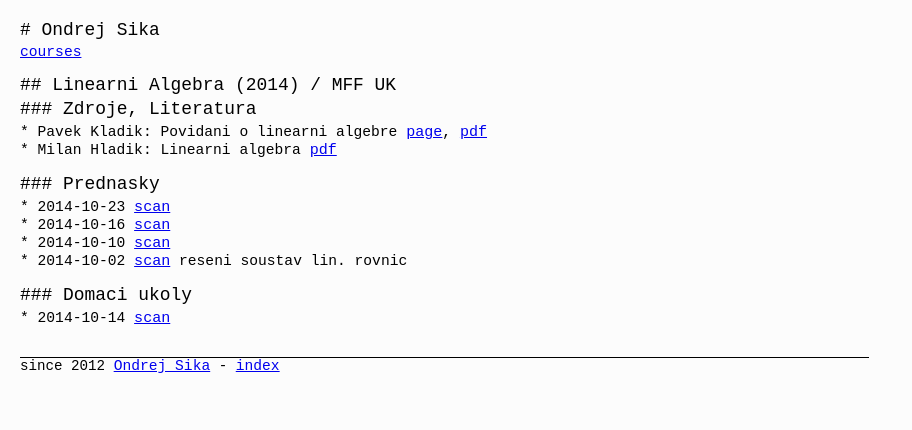
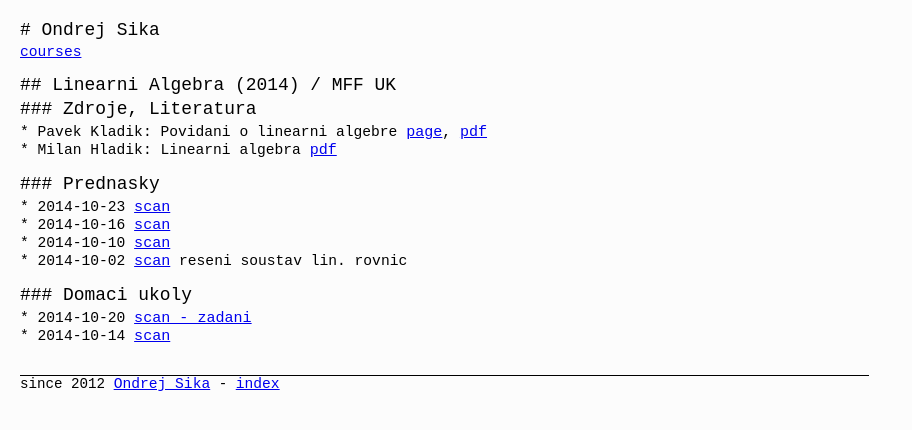
Before and after one commit to ondrejsika/ondrejsika.com, a Jekyll site: the page built from edu/mff/courses/2014-linearni-algebra.md, in a window 1280 px wide. Shown: the top 430 px of the page, without its empty margins (0-912 px from the left). Built offline with Jekyll 4.4.1, drawn with Linux system fonts in a browser that asks for light colours; Markdown is read by kramdown in place of the engine named in the settings; comment, search, counter and statistics services are not loaded.

Commit message:
add LA ukol

```diff
--- a/edu/mff/courses/2014-linearni-algebra.md
+++ b/edu/mff/courses/2014-linearni-algebra.md
@@ -21,4 +21,5 @@
 
 ### Domaci ukoly
 
+* 2014-10-20 [scan - zadani](http://notes.drive.ondrejsika.com/mff/2014/linearni-algebra-domaci-ukoly/2014-10-20-zadani.pdf)
 * 2014-10-14 [scan](http://notes.drive.ondrejsika.com/mff/2014/linearni-algebra-domaci-ukoly/2014-10-14.pdf)
```
